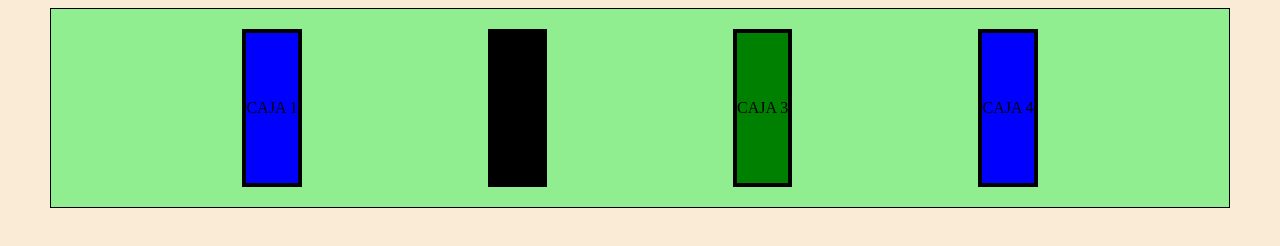
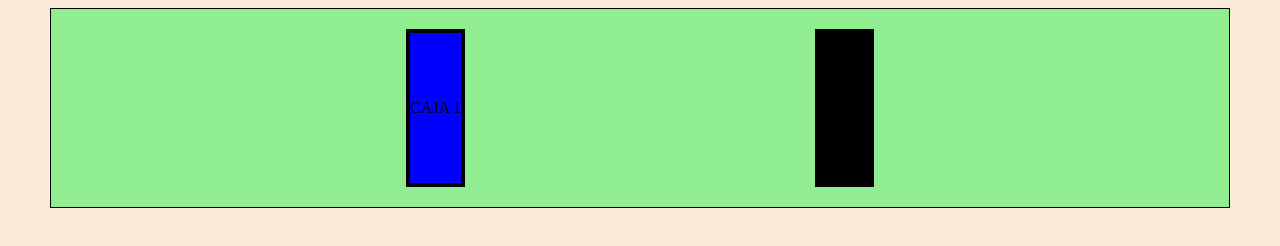
Before and after one commit to cardona0327/practicasGit, a plain HTML site: page index.html in a window 1280 px wide. Drawn offline with Linux system fonts and the light colour scheme.

Commit message:
version 1.3

```diff
--- a/estilo.css
+++ b/estilo.css
@@ -32,19 +32,3 @@ gap: 15px;
 
 
 }
-.caja3{
-    border: 4px solid black;
-    background-color: green;
-    text-align: center;
-    line-height: 150px
-
-
-}
-.caja4{
-    border: 4px solid black;
-    background-color: blue;
-    text-align: center;
-    line-height: 150px
-
-
-}
--- a/index.html
+++ b/index.html
@@ -10,8 +10,6 @@
     <main class="container">
         <div class="caja1">CAJA 1</div>
         <div class="caja2">CAJA 2</div>
-        <div class="caja3">CAJA 3</div>
-        <div class="caja4">CAJA 4</div>
     </main>
 </body>
 </html>
```
